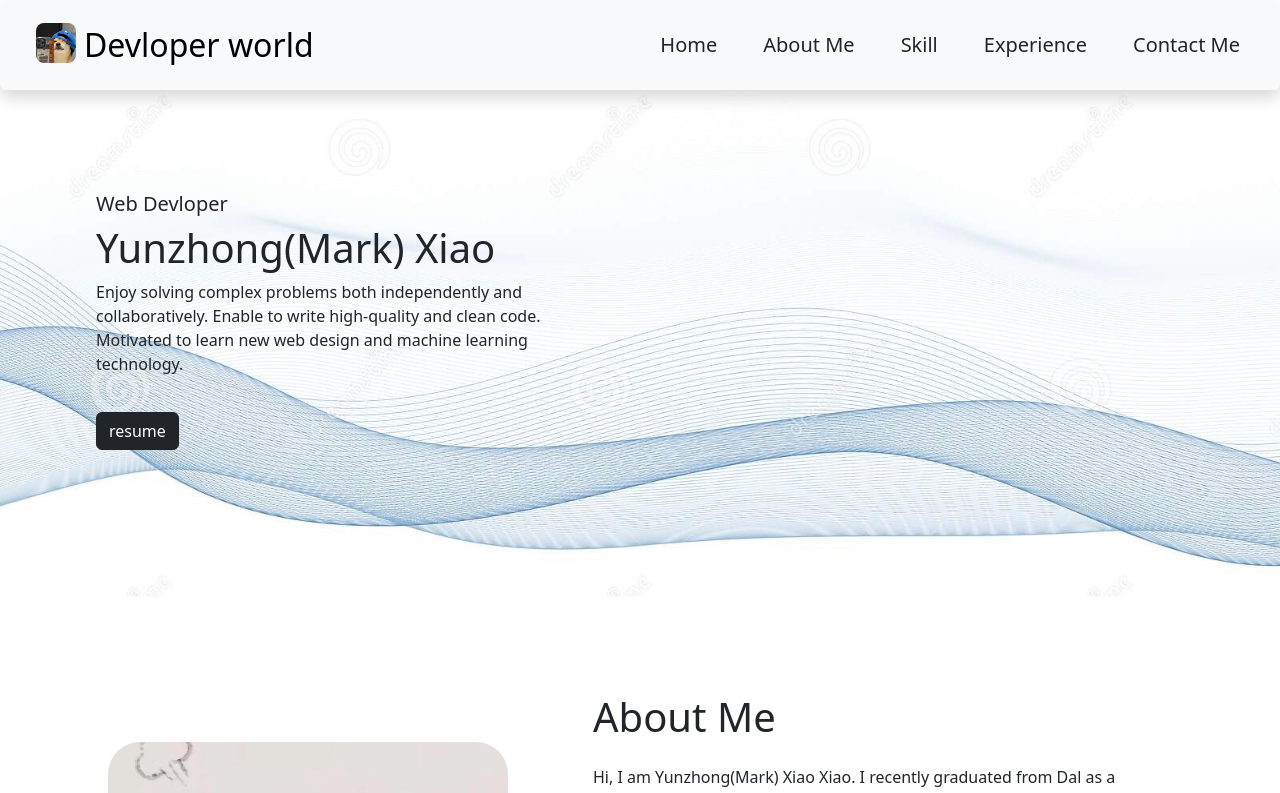
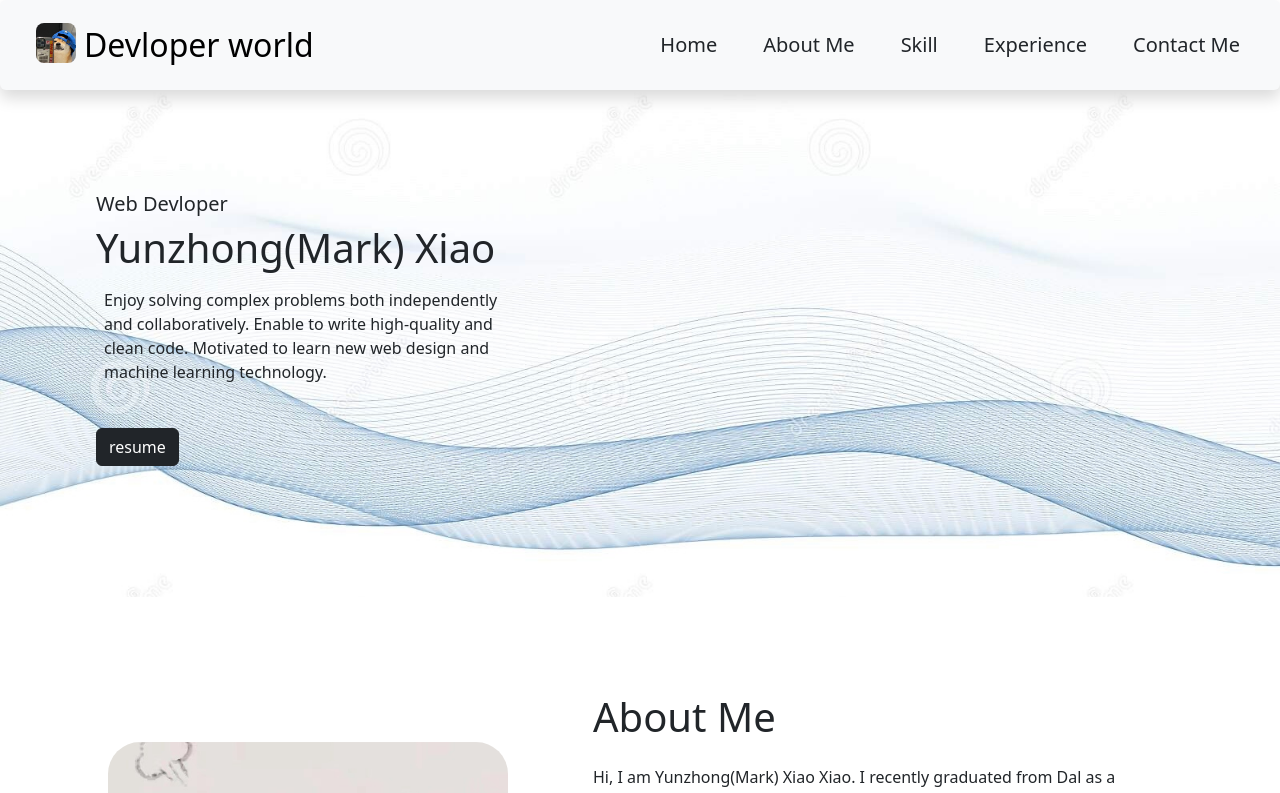
Before and after one commit to kmxyz/MyWeb, a React (Create React App) app: page / in a window 1280 px wide. Shown: the top 793 px of the page. Built offline with nearby package versions, Linux system fonts and the light colour scheme; the HTML template or start-up script is replaced by a standard one.

Commit message:
no change

```diff
--- a/src/pages/main.jsx
+++ b/src/pages/main.jsx
@@ -9,7 +9,7 @@ class MainPage extends Component {
           <div className="text-md-start text-sm-center my-5 p-md-5">
             <h5>Web Devloper</h5>
             <h1>Yunzhong(Mark) Xiao</h1>
-            <p className="" style={{ width: "28em" }}>
+            <p className="p-2" style={{ width: "26em" }}>
               Enjoy solving complex problems both independently and
               collaboratively. Enable to write high-quality and clean code.
               Motivated to learn new web design and machine learning technology.
```
